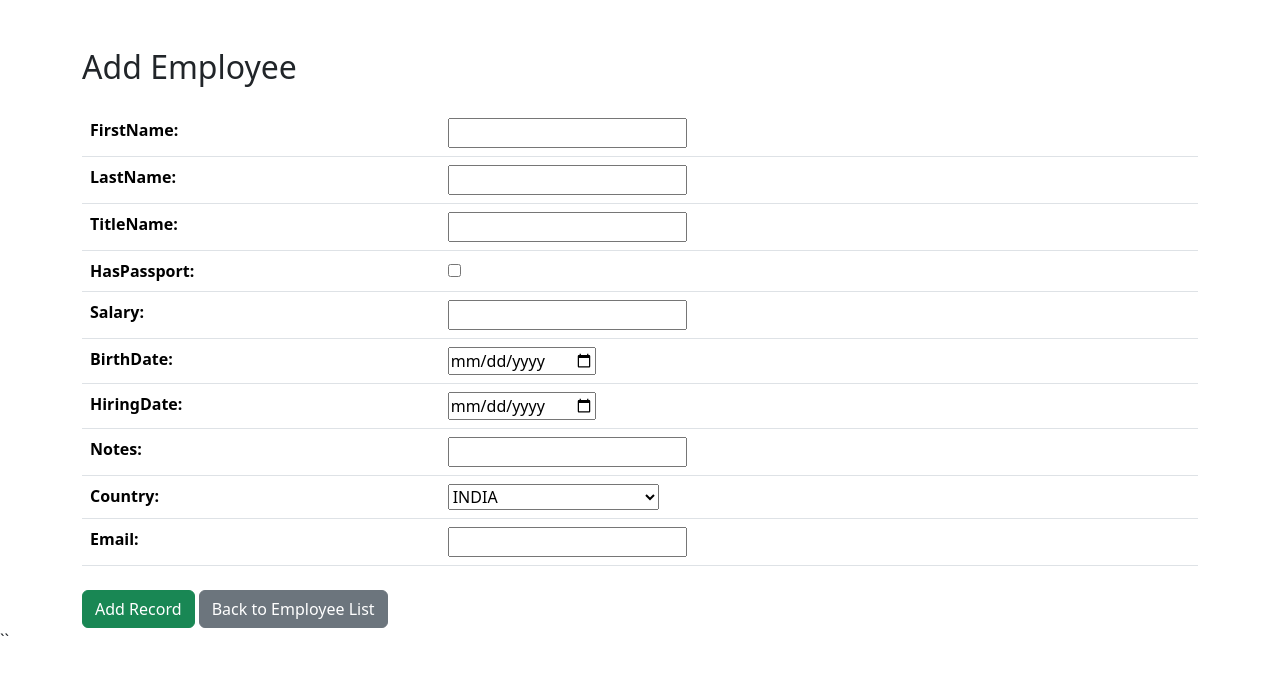
After one commit to fahimsahriar/DjangoCRUD, a Django app: page /persons/AddEmployee/ in a window 1280 px wide. The commit adds this page. Shown: the top 675 px of the page. Run offline with Django 5.2, Linux system fonts and the light colour scheme.

Commit message:
adding user implementation

```diff
--- a/PayRollApp/urls.py
+++ b/PayRollApp/urls.py
@@ -9,4 +9,5 @@ urlpatterns = [
     path('employee/<int:id>/', views.EmployeeDetails, name='employee_detail'),
     path('DeleteEmployee/<int:id>/', views.EmployeeDelete, name='Delete_Employee'),
     path('EmployeeUpadte/<int:id>/', views.EmployeeUpadte, name='EmployeeUpadte'),
+    path('AddEmployee/', views.AddEmployee, name='AddEmployee'),
 ]
--- a/PayRollApp/views.py
+++ b/PayRollApp/views.py
@@ -63,3 +63,19 @@ def EmployeeUpadte(request, id):
         return redirect("employe_list")
 
     return render(request, TemplateFile, context=dict)
+
+#function for adding new employee
+def AddEmployee(request):
+    TemplateFile = "PayRollApp/AddEmployee.html"
+    employee = Employe()
+
+    form = EmployeeForm(instance=employee)
+    dict = {'form' : form}
+
+    if request.method == "POST":
+        form = EmployeeForm(request.POST, instance=employee)
+        if form.is_valid():
+            form.save()
+        return redirect("employe_list")
+
+    return render(request, TemplateFile, context=dict)
--- /dev/null
+++ b/templates/PayRollApp/AddEmployee.html
@@ -0,0 +1,35 @@
+<!DOCTYPE html>
+<html lang="en">
+  <head>
+    <meta charset="UTF-8" />
+    <meta name="viewport" content="width=device-width, initial-scale=1.0" />
+    <title>Employee Details</title>
+    <!-- Bootstrap CSS CDN -->
+    <link
+      href="https://cdn.jsdelivr.net/npm/bootstrap@5.3.0-alpha1/dist/css/bootstrap.min.css"
+      rel="stylesheet"
+    />
+  </head>
+  <body>
+    <div class="container mt-5">
+      <h2 class="mb-4">Add Employee</h2>
+
+      <form action="" method="post">
+        <table class="table">
+          {{ form.as_table }}
+        </table>
+        <div class="mt-4">
+          {% csrf_token %}
+          <input type="submit" value="Add Record" class="btn btn-success" />
+          <a href="{% url 'employe_list' %}" class="btn btn-secondary"
+            >Back to Employee List</a
+          >
+        </div>
+      </form>
+    </div>
+
+    <!-- Bootstrap JS CDN -->
+    <script src="https://cdn.jsdelivr.net/npm/bootstrap@5.3.0-alpha1/dist/js/bootstrap.bundle.min.js"></script>
+  </body>
+</html>
+``
--- a/templates/PayRollApp/EmployeesList.html
+++ b/templates/PayRollApp/EmployeesList.html
@@ -13,6 +13,8 @@
   <body>
     <div class="container mt-5">
       <h2 class="mb-4">Employee List</h2>
+
+      <a href="/persons/AddEmployee">Add new employee</a>
 
       <table class="table table-striped table-bordered">
         <thead class="thead-dark">
```
